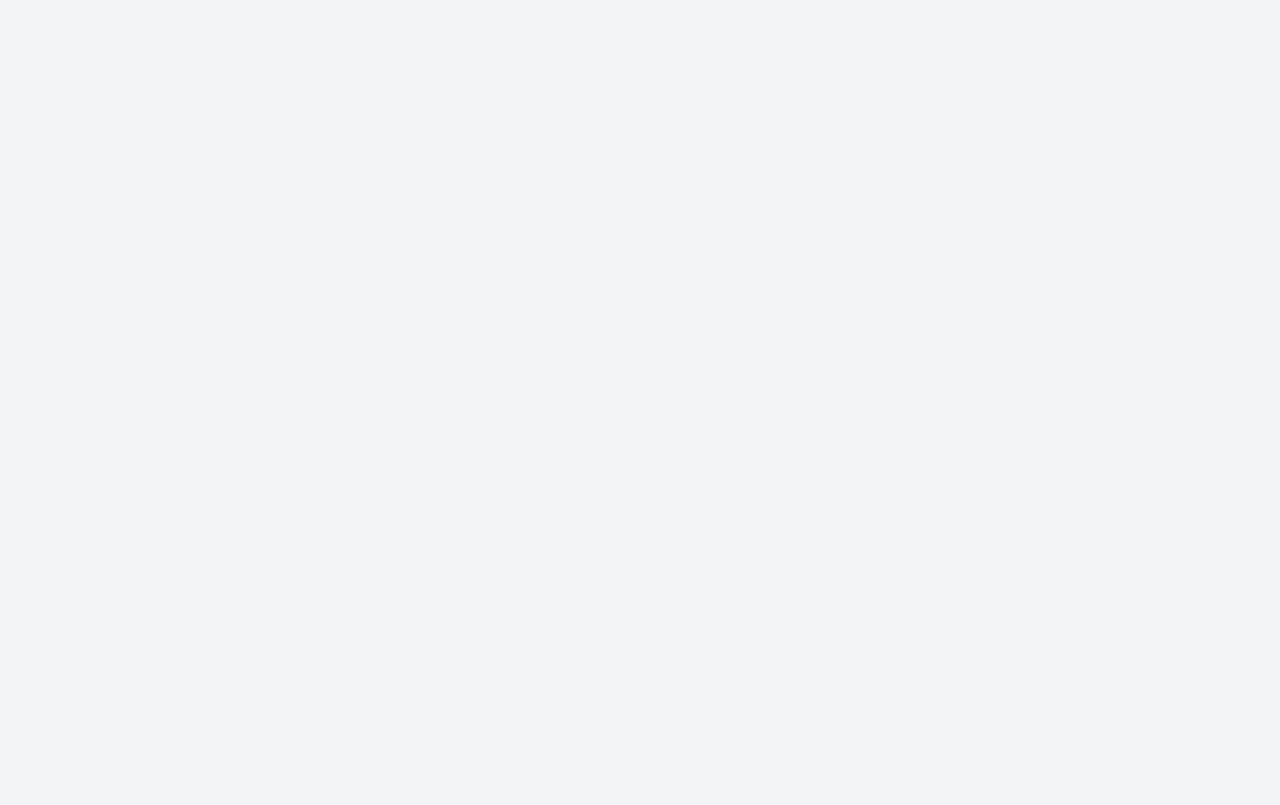
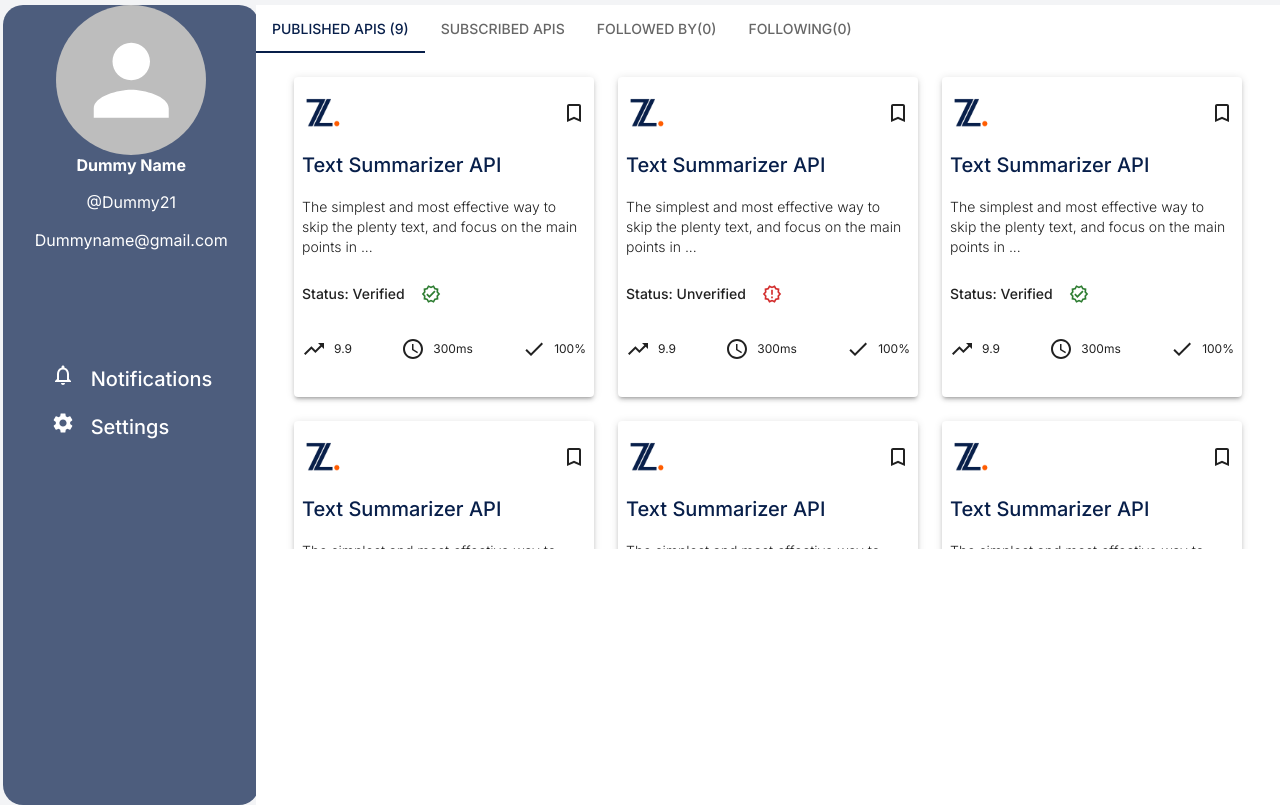
Before and after one commit to Zummit-Africa-Inc/Zapi-FE, a React (Vite) app: page /user/1 in a window 1280 px wide. Before the commit this address had no page. Built offline with nearby package versions, Linux system fonts and the light colour scheme.

Commit message:
Profile page design

```diff
--- a/src/App.tsx
+++ b/src/App.tsx
@@ -2,7 +2,7 @@ import React from "react";
 import { Routes, Route } from "react-router-dom";
 import { ThemeProvider } from "@mui/material";
 
-import { Home, Login } from "./pages";
+import { Home, Login, UserProfile } from "./pages";
 import { theme } from "./theme";
 
 const App:React.FC = () => {
@@ -13,6 +13,7 @@ const App:React.FC = () => {
         <Routes>
           <Route path="/" element={<Home />} />
           <Route path="/login" element={<Login />} />
+          <Route path="/user/:id" element={<UserProfile />} />
         </Routes>
       </div>
     </ThemeProvider>
--- /dev/null
+++ b/src/components/UserProSideBar.tsx
@@ -0,0 +1,67 @@
+import React from 'react'
+import { makeStyles } from '@mui/styles';
+import { Avatar, Stack, Typography } from '@mui/material'
+import NotificationsNoneIcon from '@mui/icons-material/NotificationsNone'
+import SettingsIcon from '@mui/icons-material/Settings'
+
+
+
+const UserProSideBar:React.FC = ( ) => {
+    const classes = useStyles();
+
+
+    return(
+        <>
+            <div className={classes.sidebar}>
+                <Stack direction='column'>
+                    <Stack style={{ alignItems: 'center'}}>
+                        <Avatar alt='Dummy-image'  sx={{ width: 150, height: 150 }} />
+                    </Stack>
+                    <Stack spacing={2} style={{ alignItems: 'center'}}>
+                        <Typography variant='h5' style={{ fontSize: '1rem', fontWeight: 'bold'}} >
+                        Dummy Name
+                        </Typography>
+                        <Typography variant='h5' style={{ fontSize: '1rem'}} >
+                        @Dummy21
+                        </Typography>
+                        <Typography variant='h5' style={{ fontSize: '1rem'}} >
+                        Dummyname@gmail.com
+                        </Typography>
+                    </Stack>
+                    <Stack direction='row' style={{ marginTop: '7rem', marginLeft: '1rem' }}>
+                        <NotificationsNoneIcon />
+                        <Typography variant='h6' style={{ marginLeft: '1rem' }}> Notifications</Typography>
+                    </Stack>
+                    <Stack direction='row' style={{ marginTop: '1rem', marginLeft: '1rem' }}>
+                        <SettingsIcon />
+                        <Typography variant='h6' style={{ marginLeft: '1rem' }}> Settings</Typography>
+                    </Stack>
+                </Stack>
+
+            </div>
+
+        </>
+    )
+};
+
+const useStyles = makeStyles({
+    sidebar: {
+        display: 'flex',
+        flexDirection: 'column',
+        alignItems: 'center',
+        justifyItems: 'center',
+        marginLeft: '0.2rem',
+        border: '2px',
+        borderRadius: '20px',
+        width: '100%',
+        height:'800px',
+        backgroundColor: 'rgba(8, 31, 74, 0.7)',
+        color: '#ffffff',
+        fontSize: '0.2rem',
+        padding: "0 0.25rem",
+    },
+
+
+})
+
+export default UserProSideBar
--- a/src/components/index.ts
+++ b/src/components/index.ts
@@ -2,3 +2,4 @@ export { default as APICard } from "./APICard";
 export { default as Navbar } from "./Navbar";
 export { default as Sidebar } from "./Sidebar";
 export { default as TabPanel } from "./TabPanel";
+export { default as UserProSideBar } from "./UserProSideBar";
--- /dev/null
+++ b/src/pages/UserProfile.tsx
@@ -0,0 +1,103 @@
+import React, { SyntheticEvent, useState, useEffect } from 'react'
+import { APICard, UserProSideBar , TabPanel} from '../components'
+import { useContextProvider } from "../contexts/ContextProvider";
+
+
+import { makeStyles } from '@mui/styles';
+import { Avatar, Stack, Typography, Tabs, Tab} from '@mui/material'
+import { APIS } from "../testdata";
+
+
+const UserProfile = () => {
+    const classes = useStyles();
+    const [tab, setTab] = useState<number>(0);
+    const { activeMenu, setActiveMenu, screenSize, setScreenSize } = useContextProvider();
+
+    useEffect(() => {
+        const handleScreenResize = () => setScreenSize(innerWidth)
+        window.addEventListener('resize', handleScreenResize)
+        handleScreenResize()
+        return () => window.removeEventListener('resize', handleScreenResize)
+      },[]);
+
+    useEffect(() => {
+    screenSize <= 900 ? setActiveMenu(false) : null
+    },[screenSize]);
+
+    const handleTabSwitch = (e: SyntheticEvent, newValue: number) => {
+        setTab(newValue)
+      };
+
+    const list = APIS.length
+
+
+
+    return(
+        <>
+            <Stack direction='row' className={classes.root}>
+                <Stack className={classes.sidebar}>
+                  <UserProSideBar />
+                </Stack>
+                <div className={classes.main}>
+                <Stack>
+                    <Tabs  value={tab} onChange={handleTabSwitch}>
+                    <Tab  className={classes.tabs} label= {`Published APIs (${list})`} />
+                    <Tab className={classes.tabs} label='Subscribed APIs'/>
+                    <Tab className={classes.tabs} label='Followed By(0)' />
+                    <Tab className={classes.tabs} label='Following(0)'/>
+                    </Tabs>
+                    <Stack mt={2}>
+                    <TabPanel value={tab} index={0}>
+                    <div style={{width:"100%",height:"60vh",display:"flex",flexWrap:"wrap",alignItems:"center",justifyContent:"center",gap:"1.5rem",overflowY:"scroll",padding:"0.5rem 0"}}>
+                        {APIS.map((api) => (
+                        <APICard key={api.id} {...api} />
+                        ))}
+                    </div>
+                    </TabPanel>
+                    <TabPanel value={tab} index={1}>
+                        No Subscription
+                    </TabPanel>
+                    <TabPanel value={tab} index={2}>
+                        Not Followed Yet
+                    </TabPanel>
+                    <TabPanel value={tab} index={3}>
+                        Not Following Yet
+                    </TabPanel>
+                    </Stack>
+                </Stack>
+                </div>
+            </Stack>
+
+        </>
+    )
+}
+
+const useStyles = makeStyles({
+    tabs:{
+        '&:hover':{
+          backgroundColor: 'rgba(0,0,0,0.1)'
+        }
+      },
+      root: {
+        width: "100%",
+        height: "100%",
+        display: "flex",
+        flexDirection: "row",
+        marginTop: '5px'
+      },
+      main: {
+        width: "80%",
+        flexGrow: 1,
+        background: "#FFF",
+      },
+      sidebar: {
+        width: "20%",
+        "@media screen and (max-width: 900px)": {
+          display: "none",
+        }
+      },
+
+})
+
+
+export default UserProfile
--- a/src/pages/index.ts
+++ b/src/pages/index.ts
@@ -1,3 +1,4 @@
 export { default as APIPage } from "./APIPage";
 export { default as Home } from "./Home";
 export { default as Login } from "./Login";
+export { default as UserProfile } from "./UserProfile";
```
